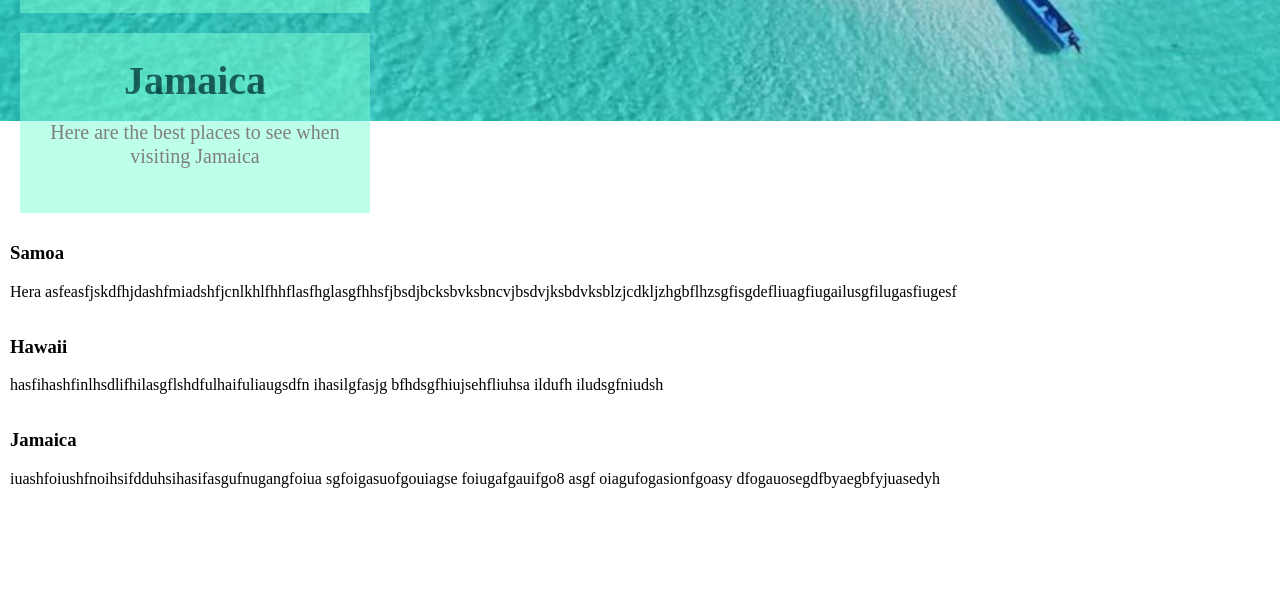
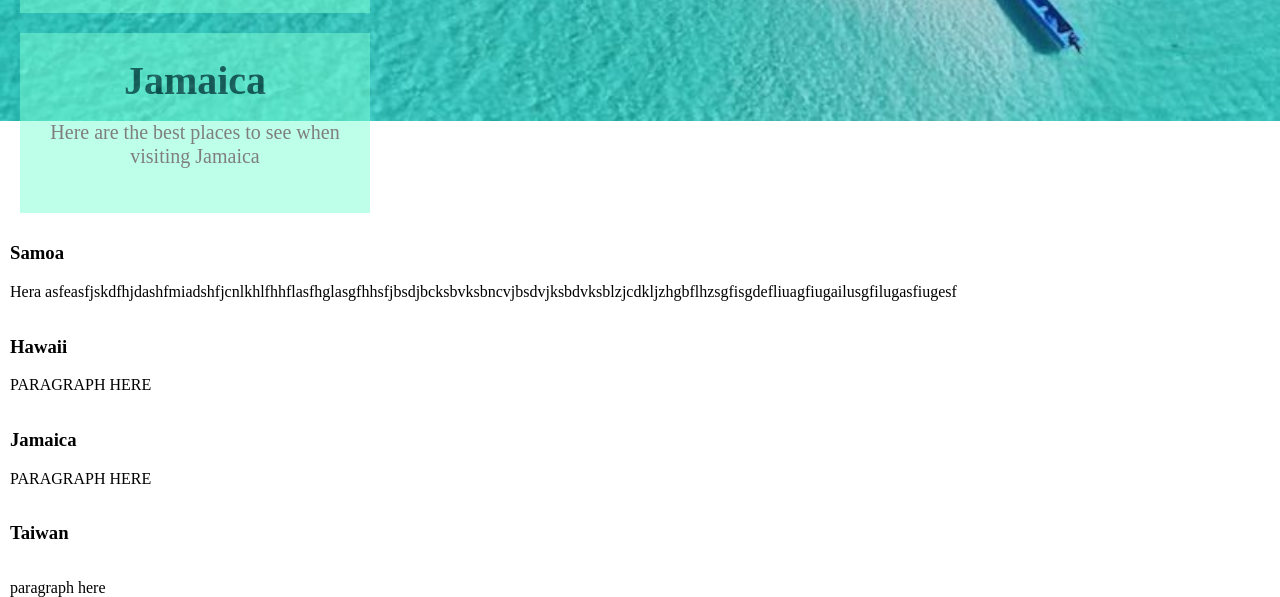
Before and after one commit to verawolf94/Team-3, a plain HTML site: page index.html in a window 1280 px wide. Shown: the part 764-1361 px from the top of the page. Before the commit the page ends 1268 px from the top, so only its background shows below. Drawn offline with Linux system fonts and the light colour scheme.

Commit message:
made changes to the paragraph

```diff
--- a/index.html
+++ b/index.html
@@ -59,11 +59,14 @@
 </article>
 <article>
 <h3>Hawaii</h3>
-<p>hasfihashfinlhsdlifhilasgflshdfulhaifuliaugsdfn ihasilgfasjg bfhdsgfhiujsehfliuhsa ildufh iludsgfniudsh</p>
+<p>PARAGRAPH HERE</p>
 </article>
 <article>
 <h3>Jamaica</h3>
-<p>iuashfoiushfnoihsifdduhsihasifasgufnugangfoiua sgfoigasuofgouiagse foiugafgauifgo8 asgf oiagufogasionfgoasy dfogauosegdfbyaegbfyjuasedyh</p>
+<p>PARAGRAPH HERE</p>
 </article>
+<h3>Taiwan</h3>
+<p>paragraph here</p>
+
 </body>
 </html>
```
Also changed, not shown: images/American Samoa.jpeg (added), images/Samoa 1.jpg (added).
